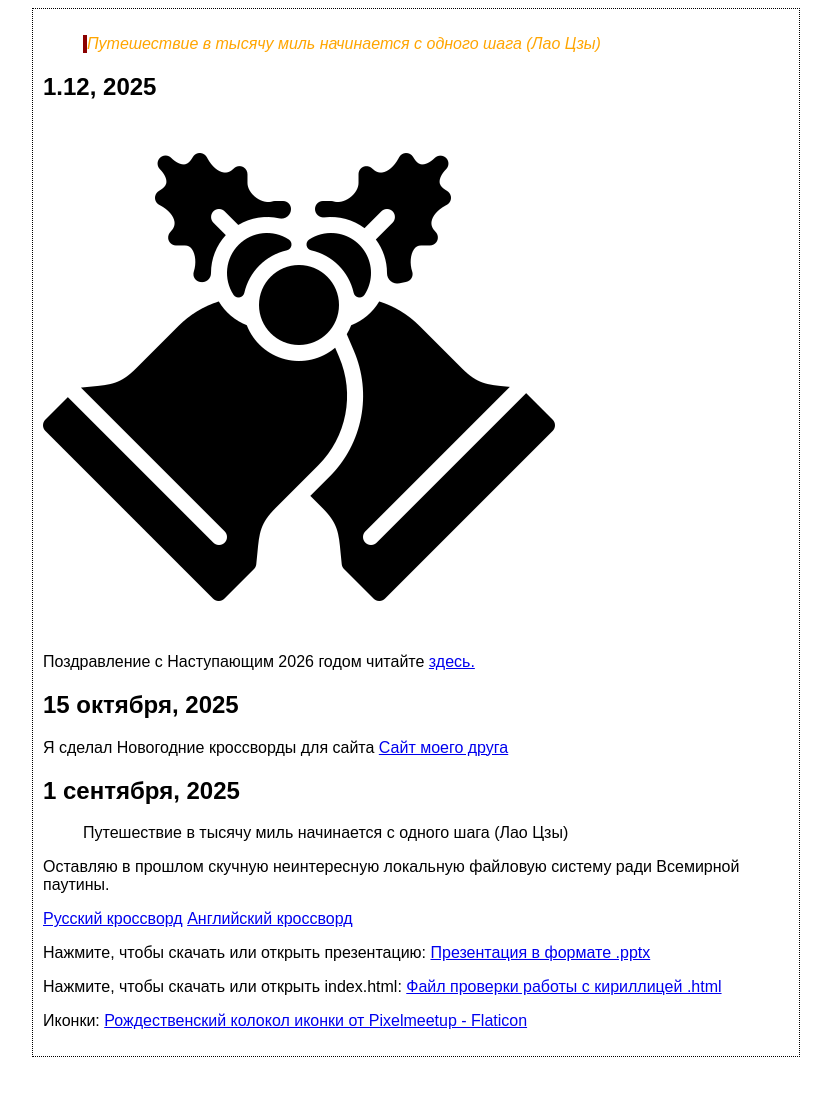
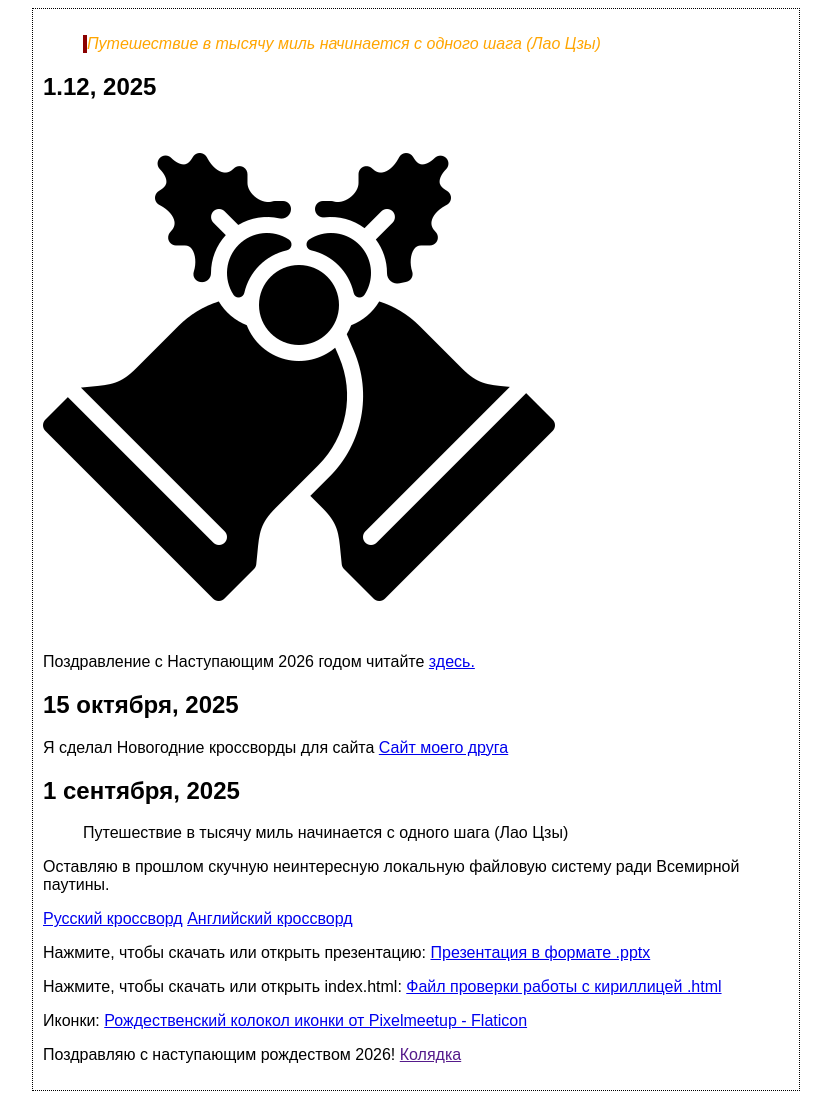
Before and after one commit to dimaderg01-jpg/123, a plain HTML site: page index.html in a window 1280 px wide. Shown: the whole page, without its empty margins (224-1055 px from the left). Before the commit the page ends 1065 px from the top, so only its background shows below. Drawn offline with Linux system fonts and the light colour scheme.

Commit message:
Update index.html

```diff
--- a/index.html
+++ b/index.html
@@ -32,5 +32,6 @@
     <a href="index.html">Файл проверки работы с кириллицей .html</a></p>
 
     <p>Иконки: <a href="https://www.flaticon.com/ru/free-icons/-" title="Рождественский колокол иконки">Рождественский колокол иконки от Pixelmeetup - Flaticon</a></p>
+       <p> Поздравляю с наступающим рождеством 2026! <a href="" title="колядка">Колядка</a></p>
 </body>
 </html>
```
